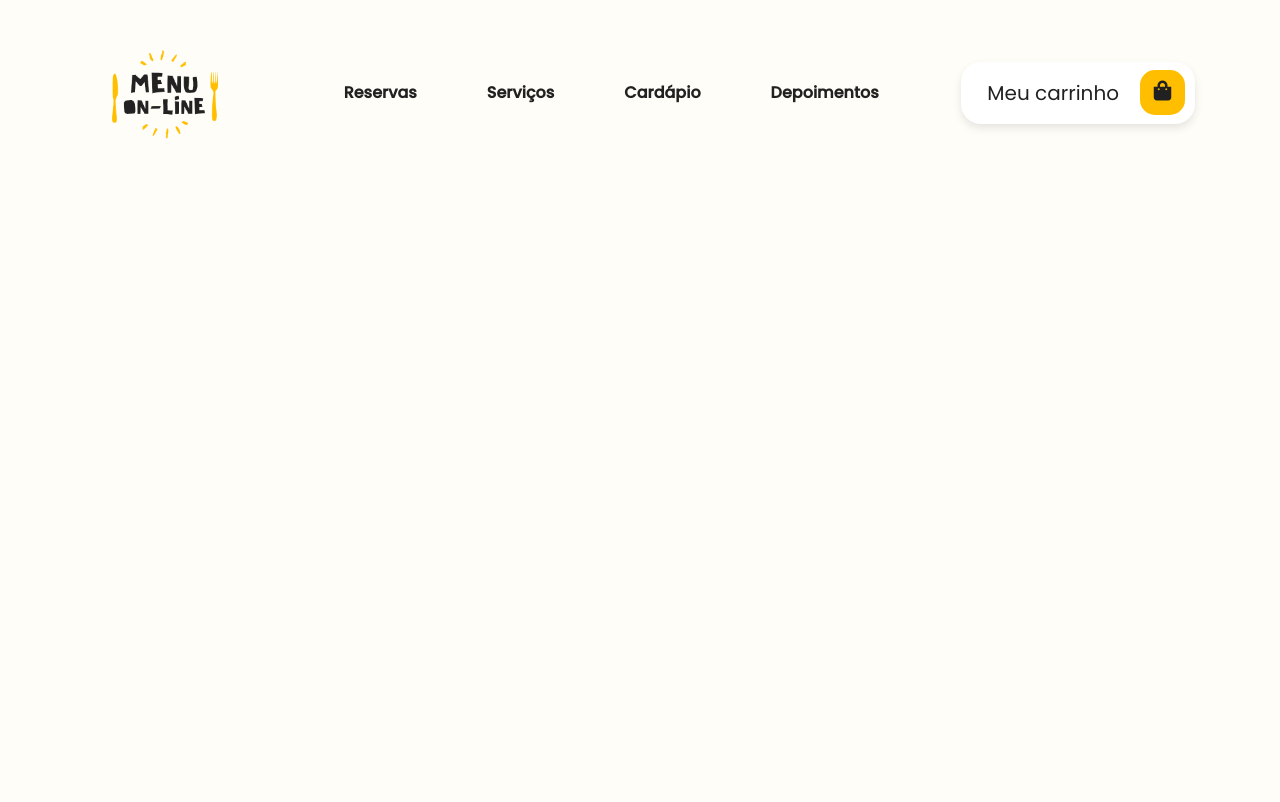
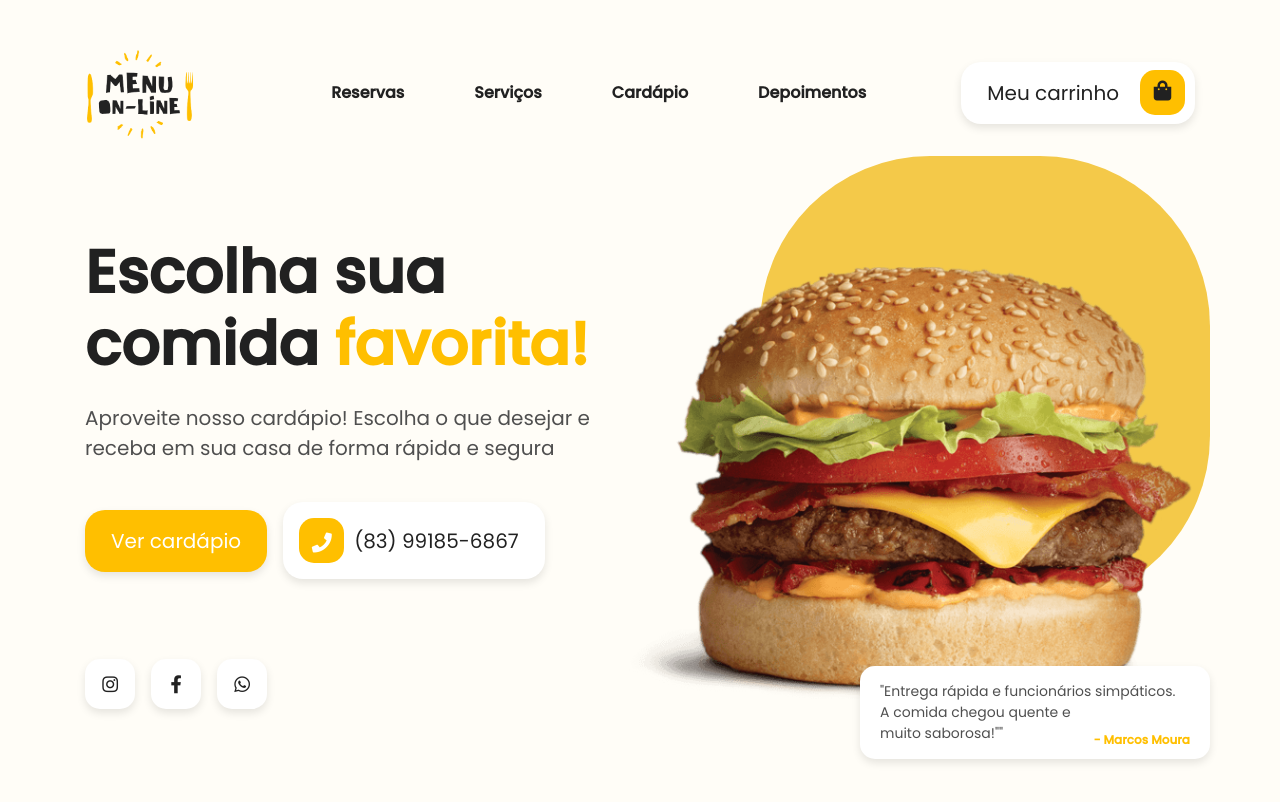
Before and after one commit to Vitornspb/Cardapio-virtual, a plain HTML site: page index.html in a window 1280 px wide. Drawn offline with Linux system fonts and the light colour scheme.

Commit message:
feat(banner): Cria e estiliza a seção principal do banner, corrige alinhamento de botões e ícones sociais.

```diff
--- a/css/style.css
+++ b/css/style.css
@@ -31,6 +31,14 @@ b {
     font-family: 'PoppinsMedium', 'Rubik', sans-serif;
 }
 
+.color-primary {
+    color: var(--color-primary);
+}
+
+a.navbar-brand {
+    margin-left: -25px;
+}
+
 .nav-link {
     color: var(--color-black) !important;
     padding: 0 35px !important;
@@ -43,6 +51,10 @@ b {
     padding: 15px 25px;
     font-size: 20px;
     box-shadow: 0 4px 8px rgba(0, 0, 0, 0.1);
+}
+
+.btn-white:hover, .btn-white:active {
+    background-color: var(--color-primary);
 }
 
 .btn-icon {
@@ -62,3 +74,111 @@ b {
     text-align: center;
     padding-top: 6px;
 }
+
+.banner {
+    padding-top: 50px;
+    padding-bottom: 200px;
+}
+
+.text-banner {
+    flex-direction: column;
+    justify-content: center;
+    margin-bottom: 60px;
+}
+
+.text-banner h1 {
+    color: var(--color-black);
+    font-size: 60px;
+}
+
+.text-banner p {
+    margin: 15px 0;
+    font-size: 20px;
+}
+
+.btn-yellow {
+    background-color: var(--color-primary);
+    color: var(--color-white) !important;
+    border-radius: 20px;
+    padding: 15px 25px;
+    font-size: 20px;
+    box-shadow: 0 4px 8px rgba(0, 0, 0, 0.1);
+}
+
+.phone-btn {
+    padding-left: 15px;
+    position: relative;
+    box-sizing: content-box;
+}
+
+.phone-btn .phone-icon {
+    display: inline-flex;
+    justify-content: center;
+    align-items: center;
+    color: var(--color-white);
+    background-color: var(--color-primary);
+    width: 45px;
+    height: 45px;
+    border-radius: 15px;
+    margin-right: 10px;
+    padding-top: 5px;
+}
+
+.social-icons-container {
+    padding-top: 20px;
+}
+
+.btn-sm {
+    padding: 9px 15px !important;
+    border-radius: 15px !important;
+    font-size: 18px !important;
+}
+
+.btn-social {
+    width: 50px;
+    height: 50px;
+    display: inline-flex;
+    justify-content: center;
+    align-items: center;
+}
+
+.card-banner {
+    width: 450px;
+    height: 450px;
+    border-radius: 170px;
+    background-color: #f4c949;
+    position: absolute;
+    right: 0;
+    top: -80px;
+}
+
+.img-banner img {
+    position: absolute;
+    width: 570px;
+    top: 30px;
+    right: 15px;
+}
+
+.card {
+    border-radius: 15px;
+    padding: 15px 20px;
+    font-size: 20px;
+    box-shadow: 0 4px 8px rgba(0, 0, 0, 0.1) !important;
+    border: none !important;
+}
+
+.card-case {
+    width: 350px;
+    font-size: 14px;
+    position: absolute;
+    right: 0;
+    bottom: -50px;
+}
+
+.card-case-name {
+    position: absolute;
+    font-size: 12px;
+    color: var(--color-primary);
+    right: 20px;
+    bottom: 10px;
+}
--- a/index.html
+++ b/index.html
@@ -47,7 +47,45 @@
     </header>
 
     <section class="banner" id="banner">
+        <div class="container">
+            <div class="row">
+                <div class="col-6">
+                    <div class="d-flex text-banner">
+                        <h1><b>Escolha sua comida <b class="color-primary">favorita!</b></b></h1>
+                        <p>Aproveite nosso cardápio! Escolha o que desejar e receba em sua casa de forma rápida e segura</p>
+                        <div class="d-flex align-items-center flex-wrap">
+                            <a class="btn btn-yellow mt-4 mr-3">Ver cardápio</a>
+                            <a href="#" class="btn btn-white d-flex align-items-center phone-btn mt-4">
+                                <span class="phone-icon"><i class="fa fa-phone"></i></span>
+                                (83) 99185-6867
+                            </a>
+                        </div>
+                    </div>
+                    <div class="d-flex social-icons-container">
+                        <a href="https://instagram.com/vitor_nobrega" target="_blank" class="btn btn-sm btn-white btn-social mr-3">
+                            <i class="fab fa-instagram"></i>
+                        </a>
+                        <a class="btn btn-sm btn-white btn-social mr-3">
+                            <i class="fab fa-facebook-f"></i>
+                        </a>
+                        <a class="btn btn-sm btn-white btn-social">
+                            <i class="fab fa-whatsapp"></i>
+                        </a>
+                    </div>
+                </div>
 
+                <div class="col-6">
+                    <div class="card-banner"></div>
+                    <div class="d-flex img-banner"><img src="img/burguer.png"></div>
+                    <div class="card card-case">
+                        "Entrega rápida e funcionários simpáticos.<br/>
+                        A comida chegou quente e <br>
+                        muito saborosa!""
+                        <span class="card-case-name"><b>- Marcos Moura</b></span>
+                    </div>
+                </div>
+            </div>
+        </div>
     </section>
 
     <section class="servicos" id="servicos">
```
